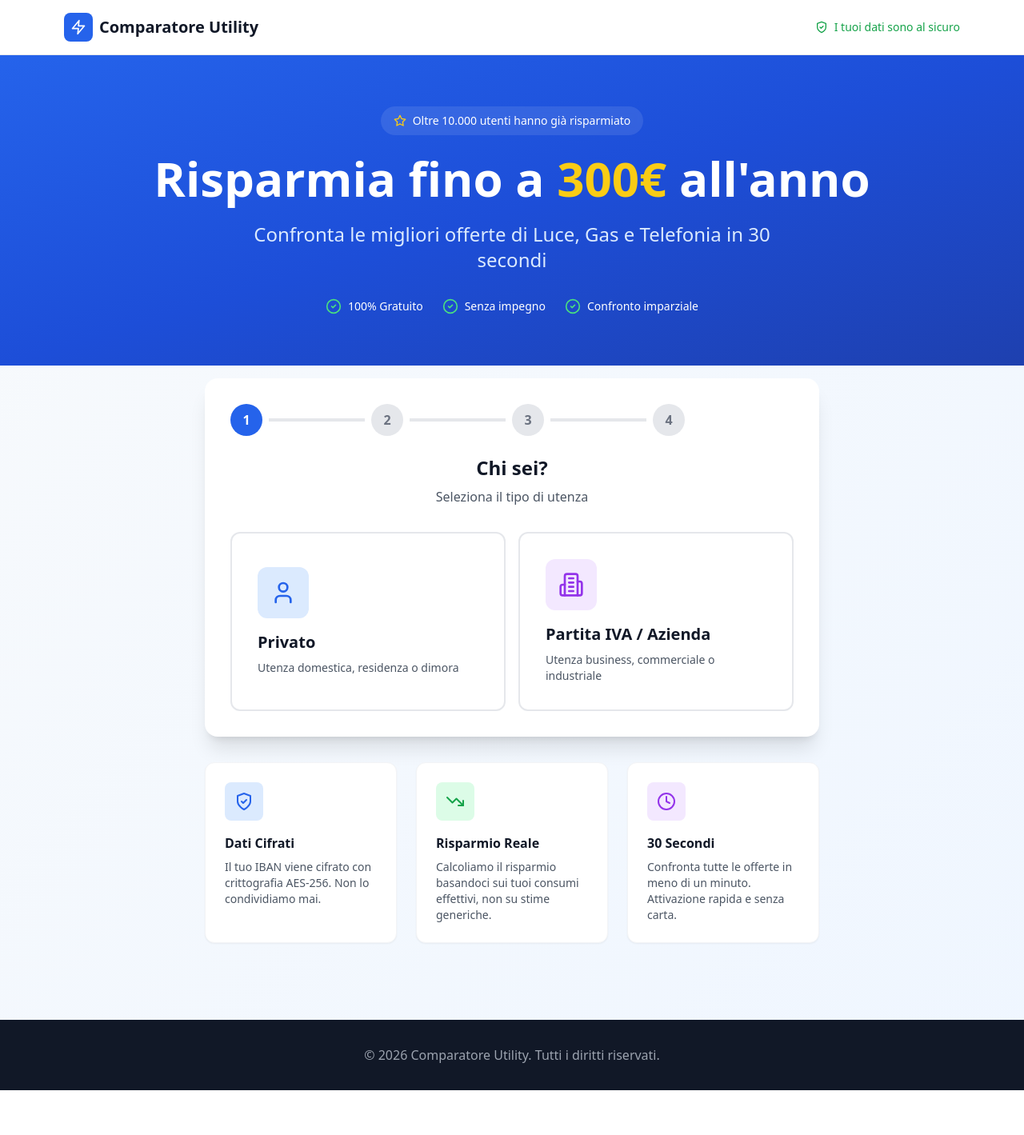
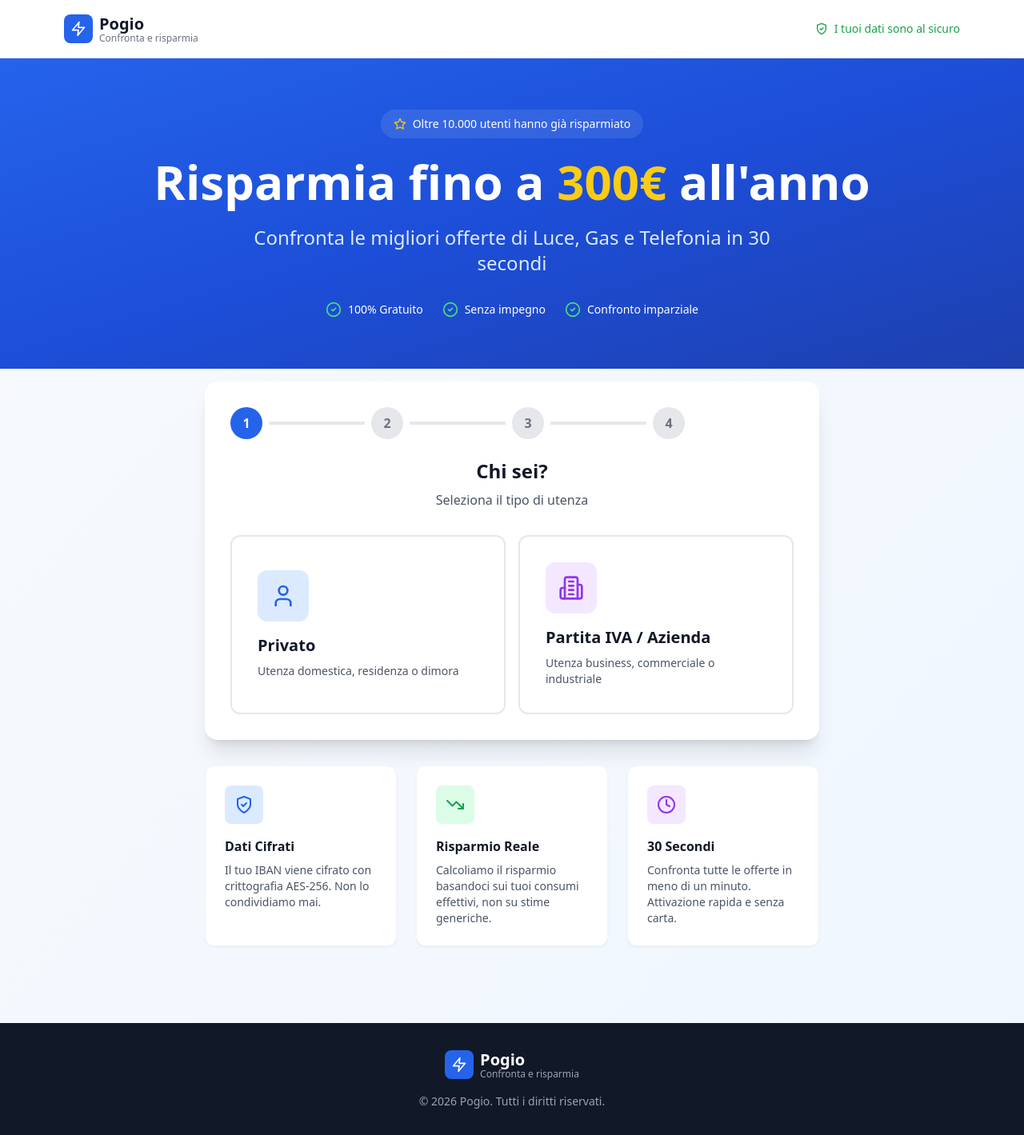
Before and after one commit to brunopoggi9-oss/comparatore-utility, a Next.js app: page / in a window 1280 px wide. Shown: the whole page at 80% size. Before the commit the page ends 1363 px from the top, so only its background shows below. Built offline with nearby package versions, Linux system fonts and the light colour scheme.

Commit message:
Update page.tsx

```diff
--- a/src/app/page.tsx
+++ b/src/app/page.tsx
@@ -25,7 +25,6 @@ export default function Home() {
 
   const handleModalita = (mod: 'fai-da-te' | 'consulenza') => {
     if (mod === 'consulenza') {
-    // Reindirizza alla pagina consulenza con i parametri
       router.push(`/consulenza?tipo=${tipoUtenza}`);
       return;
     }
@@ -51,7 +50,10 @@ export default function Home() {
             <div className="bg-blue-600 text-white p-2 rounded-lg">
               <Zap className="h-5 w-5" />
             </div>
-            <span className="text-xl font-bold text-gray-900">Comparatore Utility</span>
+            <div>
+              <span className="text-xl font-bold text-gray-900">Pogio</span>
+              <p className="text-xs text-gray-500 -mt-1">Confronta e risparmia</p>
+            </div>
           </div>
           <div className="flex items-center gap-2 text-sm text-green-600">
             <ShieldCheck className="h-4 w-4" />
@@ -418,8 +420,17 @@ export default function Home() {
 
       <footer className="bg-gray-900 text-white py-8 mt-12">
         <div className="max-w-6xl mx-auto px-4 text-center">
-          <p className="text-gray-400">
-            © 2026 Comparatore Utility. Tutti i diritti riservati.
+          <div className="flex items-center justify-center gap-2 mb-4">
+            <div className="bg-blue-600 text-white p-2 rounded-lg">
+              <Zap className="h-5 w-5" />
+            </div>
+            <div className="text-left">
+              <span className="text-xl font-bold">Pogio</span>
+              <p className="text-xs text-gray-400 -mt-1">Confronta e risparmia</p>
+            </div>
+          </div>
+          <p className="text-gray-400 text-sm">
+            © 2026 Pogio. Tutti i diritti riservati.
           </p>
         </div>
       </footer>
```
Lines whose indentation alone changed are shown as unchanged.
